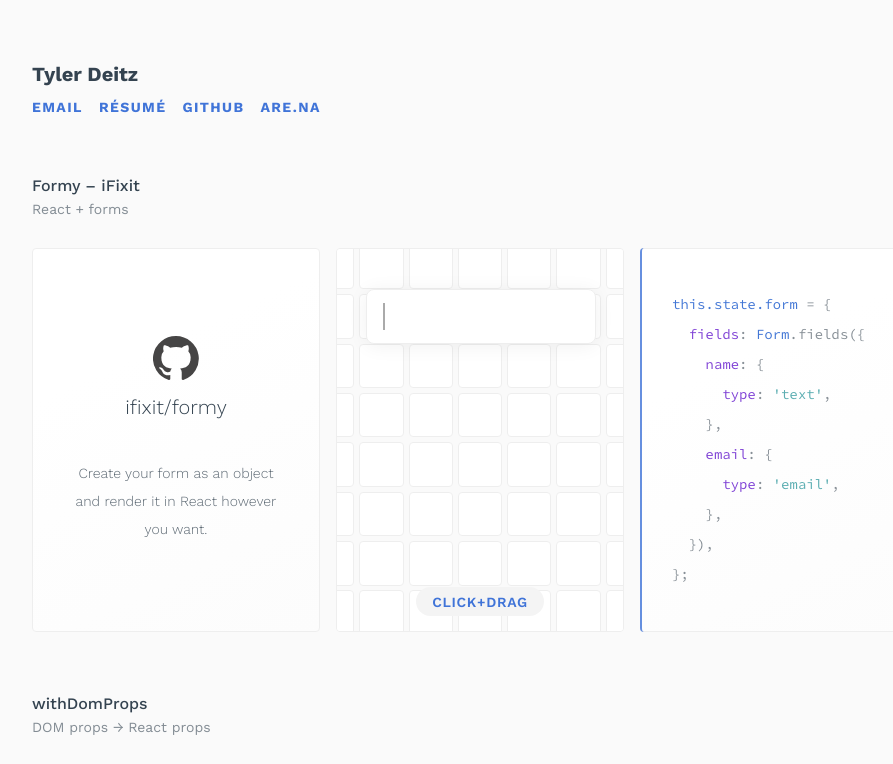
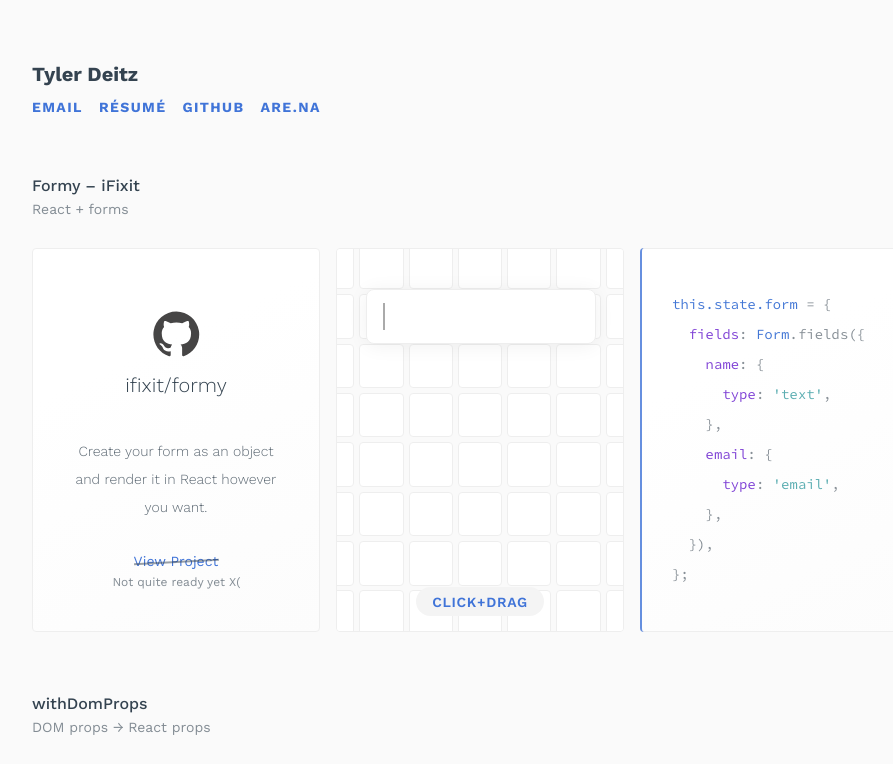
Before and after one commit to tvler/tvler.github.io, a React (Create React App) app: page / in a window 1280 px wide. Shown: the top 764 px of the page, without its empty margins (160-1053 px from the left). Built offline with nearby package versions, Linux system fonts and the light colour scheme.

Commit message:
make disabled state and fix svgs

```diff
--- a/src/App.js
+++ b/src/App.js
@@ -1,6 +1,5 @@
 import React from 'react';
 import CardProjectLink from './card/ProjectLink';
-// import CardEmpty from './card/Empty';
 import CardBlackFridayHero from './card/BlackFridayHero';
 import CardFormyCode from './card/FormyCode';
 import CardLazyProgressiveEnhancementCode from './card/LazyProgressiveEnhancementCode';
@@ -19,6 +18,7 @@ const projects = [
             name: 'ifixit/formy',
             description: 'Create your form as an object and render it in React however you want.',
             link: 'https://github.com/iFixit/formy',
+            disabled: true,
          }} />,
          <CardFormy />,
          <CardFormyCode />,
@@ -33,6 +33,7 @@ const projects = [
             name: 'tvler/withdomprops',
             description: 'Hoist DOM node properties and pseudoclasses up to your React component.',
             link: 'https://github.com/tvler/withdomprops',
+            disabled: true,
          }} />,
          <CardWithDomPropsCode />,
       ],
@@ -45,7 +46,7 @@ const projects = [
             type: 'ifixit',
             name: 'Pro Tech Toolkit',
             description: 'Featured product page for iFixit\'s best seller. Design and frontend.',
-            link: 'https://github.com/tvler/withdomprops',
+            link: 'https://www.ifixit.com/pro-tech-toolkit/',
          }} />,
          <CardProTechToolkit />,
          <CardProTechToolkitHero />,
@@ -59,7 +60,7 @@ const projects = [
             type: 'ifixit',
             name: 'Black Friday – iFixit',
             description: 'Black Friday 2016 popup shop. Frontend and motion.',
-            link: 'https://github.com/tvler/withdomprops',
+            link: 'http://www.tylerdeitz.com/ifixit-black-friday/',
          }} />,
          <CardBlackFridayHero />,
       ],
--- a/src/card/ProjectLink/index.js
+++ b/src/card/ProjectLink/index.js
@@ -2,21 +2,27 @@ import React from 'react';
 import githubLogo from './github-logo.svg';
 import ifixitLogo from './ifixit-logo.svg';
 
-export default ({ name, description, link, type }) => (
+export default ({ name, description, link, type, disabled }) => (
    <a
       href={link}
-      className="
-         no-underline aspect-ratio--object flex flex-column tc pa4
-         justify-center bg-white bg-white-gradient br2 ba b--light-gray
-      "
+      className={'no-underline aspect-ratio--object flex flex-column tc pa4 justify-center bg-white bg-white-gradient br2 ba b--light-gray'
+      + (disabled ? ' pointer-events-none' : '')}
    >
       <div className="flex flex-column mb2">
-         <img
-            className="center o-80"
-            src={{ github: githubLogo, ifixit: ifixitLogo }[type]}
-            height="44"
-            alt={{ github: 'Github logo', ifixit: 'iFixit logo' }[type]}
-         />
+         <div
+            className="center o-80 relative"
+            style={{
+               width: 48,
+               height: 48,
+            }}
+         >
+            <img
+               className="w-100"
+               src={{ github: githubLogo, ifixit: ifixitLogo }[type]}
+               alt={{ github: 'Github logo', ifixit: 'iFixit logo' }[type]}
+            />
+         </div>
+
          <span
             className="truncate fw3 f4 mt3 cool-black lh-normal"
             children={name}
@@ -26,5 +32,34 @@ export default ({ name, description, link, type }) => (
          className="fw3 f6 lh-big mt4 cool-black o-80"
          children={description}
       />
+      <div className="mt4">
+         <div className="dib relative">
+            <span
+               className="cool-blue f6 fw4"
+               children="View Project"
+            />
+
+            {disabled && [
+               <div
+                  key="strikethrough"
+                  className="absolute cool-black bg-currentColor w-100 o-50"
+                  style={{
+                     height: 2,
+                     top: 8,
+                     transform: 'rotateZ(-3deg)',
+                  }}
+               />,
+               <span
+                  key="errormsg"
+                  className="absolute cool-black f7 fw4 o-60 nowrap"
+                  children="Not quite ready yet X("
+                  style={{
+                     top: '140%',
+                     left: '-25%',
+                  }}
+               />
+            ]}
+         </div>
+      </div>
    </a>
 );
```
Also changed, not shown: src/card/ProjectLink/github-logo.svg, src/card/ProjectLink/ifixit-logo.svg.
